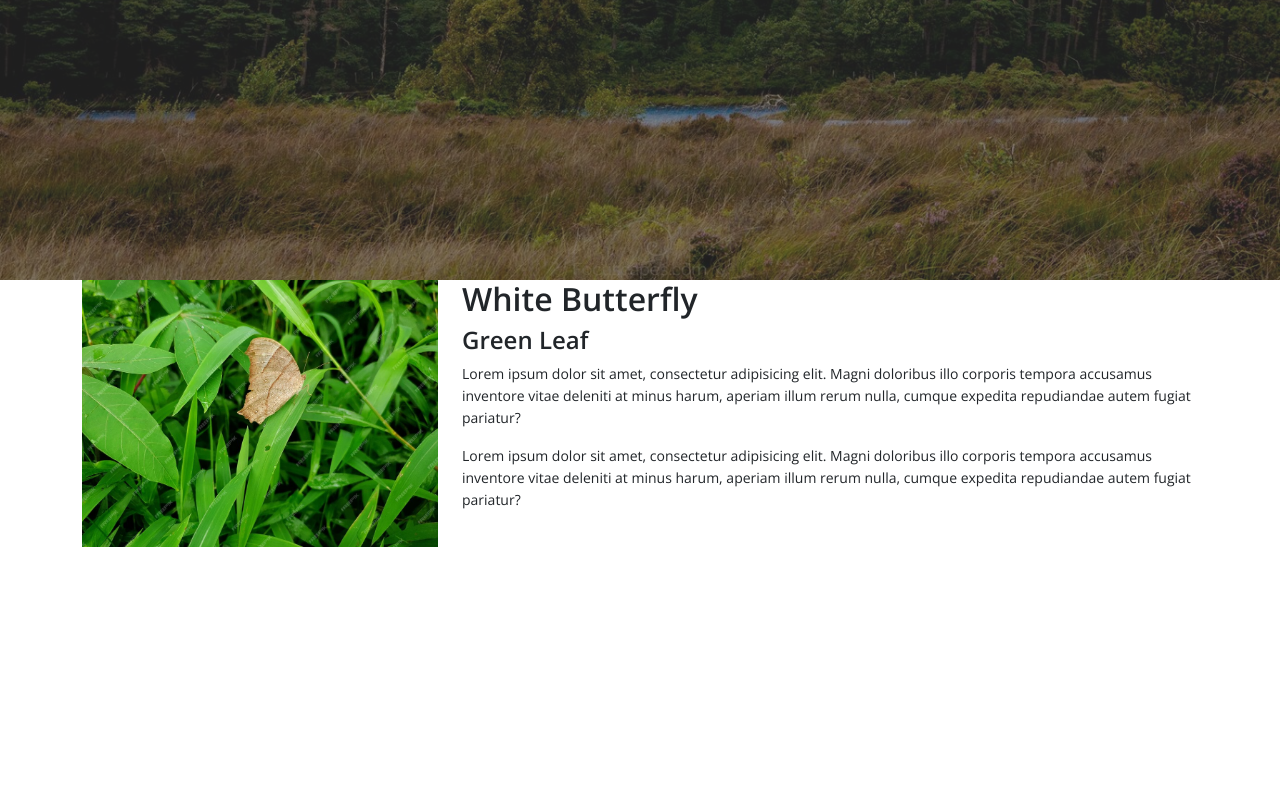
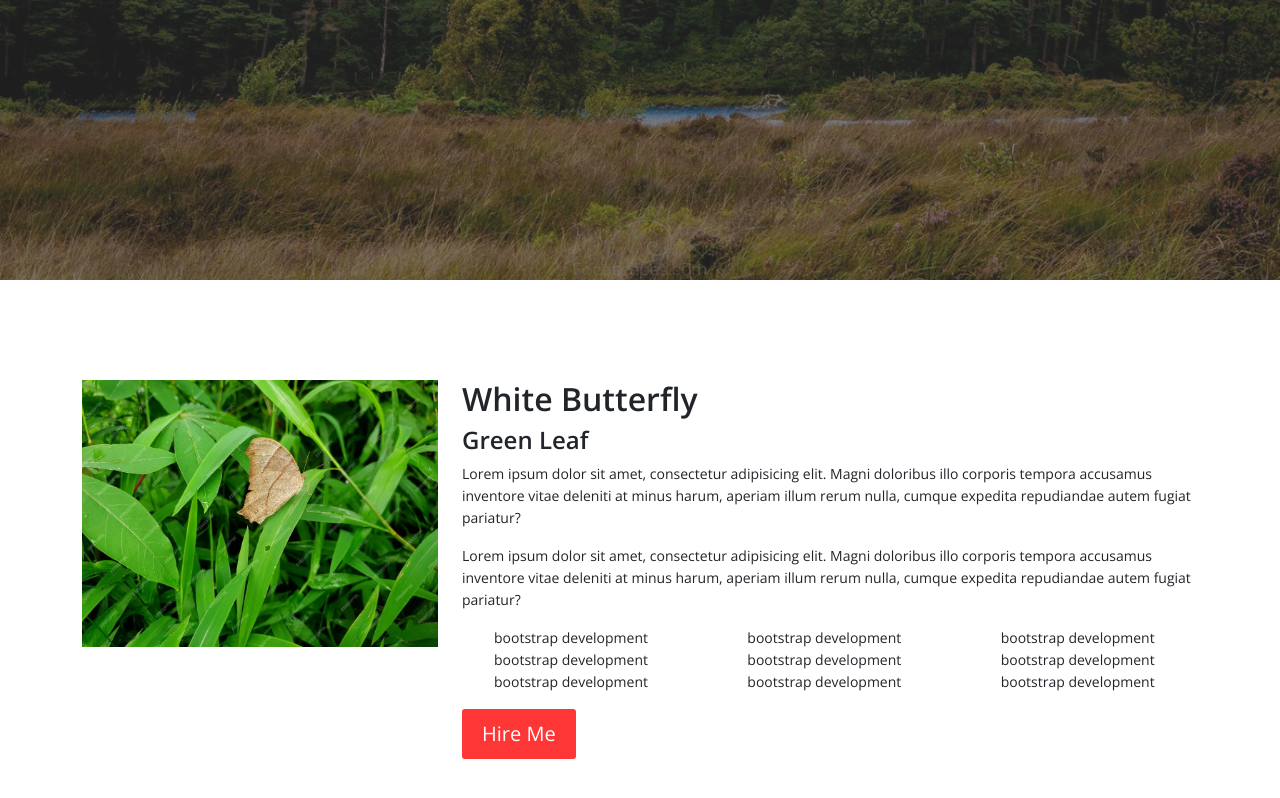
Before and after one commit to moriomnela/Sass-Project, a plain HTML site: page index.html in a window 1280 px wide. Shown: the part 520-1318 px from the top of the page. Before the commit the page ends 1067 px from the top, so only its background shows below. Drawn offline with nearby package versions, Linux system fonts and the light colour scheme.

Commit message:
Project with Sass

```diff
--- a/assets/sass/section/_reset.scss
+++ b/assets/sass/section/_reset.scss
@@ -20,7 +20,27 @@
         z-index: -1;
     }
 }
-
+/*Padding & Margin*/
+ @for $i from 1 through 10{
+    .pt-#{$i * 10}{
+        padding-top: $i * 10px;
+    }
+ }
+ @for $i from 1 through 10{
+    .pb-#{$i * 10}{
+        padding-bottom: $i * 10px;
+    }
+ }
+ @for $i from 1 through 10{
+    .mt-#{$i * 10}{
+        margin-top: $i * 10px;
+    }
+ }
+ @for $i from 1 through 10{
+    .mb-#{$i * 10}{
+        margin-bottom: $i * 10px;
+    }
+ }
 $align: left,center,right,justify;
 @each $i in $align {
     .text-#{$i} {
--- a/index.html
+++ b/index.html
@@ -70,7 +70,7 @@
 			</div>
 		</div>
 	 </section>
-	 <section class="about-area">
+	 <section class="about-area pt-100 pb-100">
         <div class="container">
 			<div class="row">
 				<div class="col-xl-4">
@@ -79,7 +79,7 @@
 					</div>
 				</div>
 				<div class="col-xl-8">
-					<div class="sbout-content">
+					<div class="about-content">
 						<h2>White Butterfly</h2>
 						<h4>Green Leaf</h4>
 						<p>Lorem ipsum dolor sit amet, consectetur adipisicing elit. Magni doloribus illo
@@ -88,6 +88,30 @@
 						<p>Lorem ipsum dolor sit amet, consectetur adipisicing elit. Magni doloribus illo
 						corporis tempora accusamus inventore vitae deleniti at minus harum, aperiam illum
 						rerum nulla, cumque expedita repudiandae autem fugiat pariatur?</p>
+						<div class="row">
+							<div class="col-xl-4">
+								<ul>
+									<li>bootstrap development</li>
+									<li>bootstrap development</li>
+									<li>bootstrap development</li>
+								</ul>
+							</div>
+							<div class="col-xl-4">
+								<ul>
+									<li>bootstrap development</li>
+									<li>bootstrap development</li>
+									<li>bootstrap development</li>
+								</ul>
+							</div>
+							<div class="col-xl-4">
+								<ul>
+									<li>bootstrap development</li>
+									<li>bootstrap development</li>
+									<li>bootstrap development</li>
+								</ul>
+							</div>
+						</div>
+						<a href="" class="button btn-primary">Hire me</a>
 					</div>
 				</div>
 			</div>
```
Also changed, not shown: assets/sass/style.css, 1 other file.
